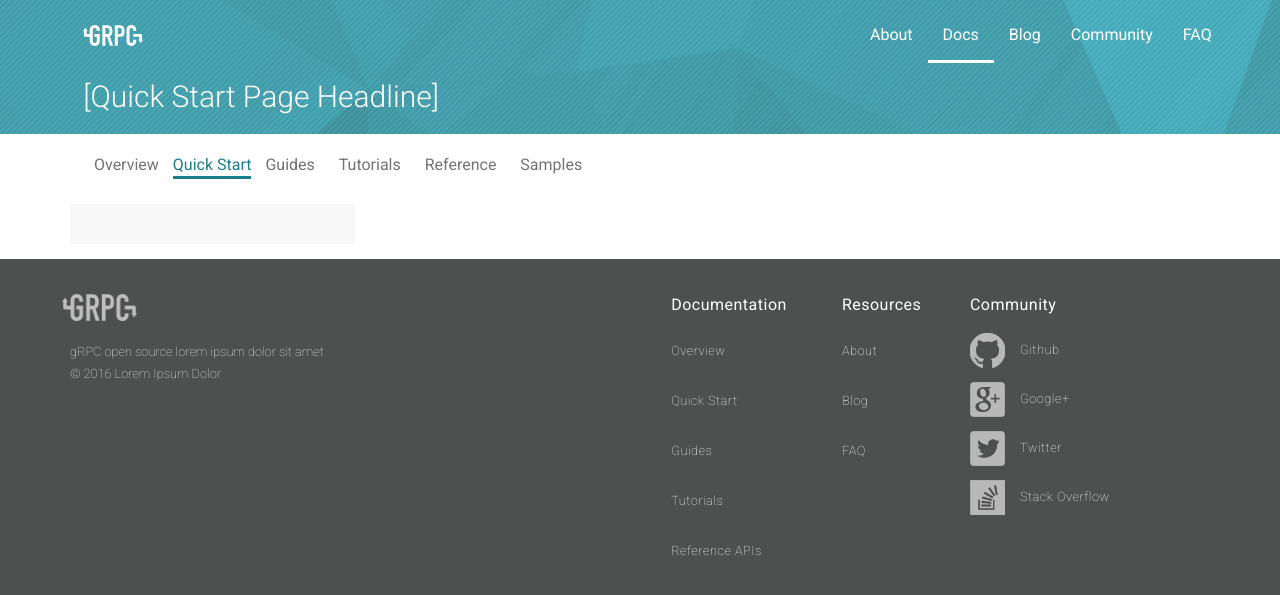
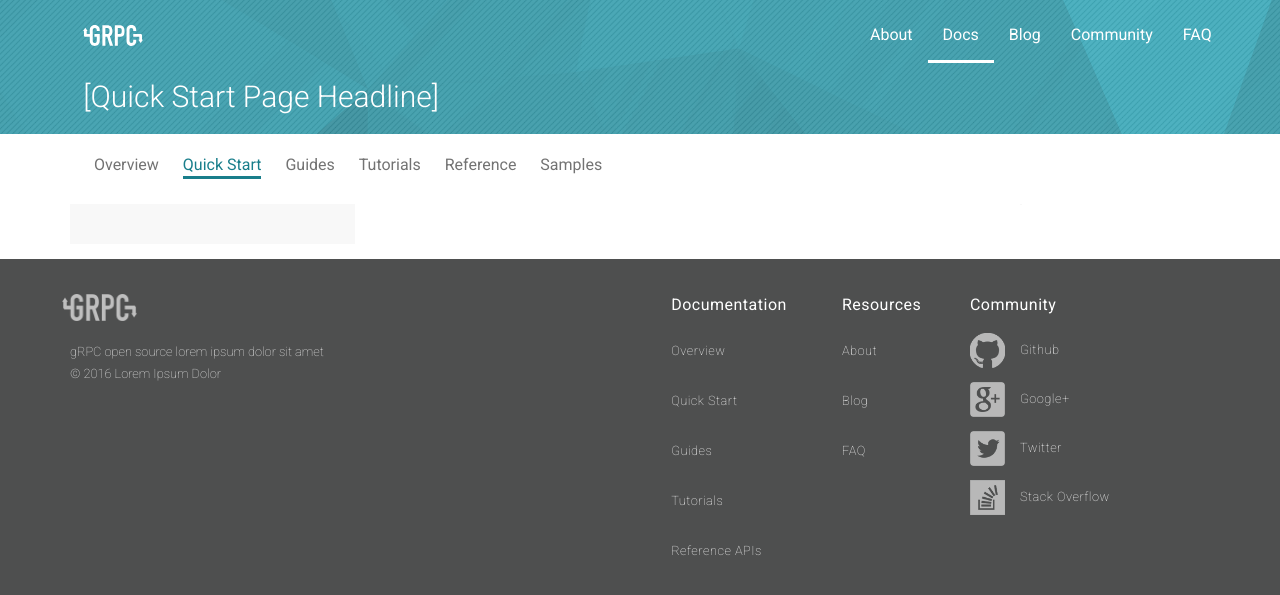
Before and after one commit to grpc/grpc.github.io, a Jekyll site: the page built from docs/quickstart/index.html, in a window 1280 px wide. Shown: the top 595 px of the page. Built offline with Jekyll 4.4.1, drawn with Linux system fonts in a browser that asks for light colours; nearby versions of some CDN libraries.

Commit message:
Adds more refinement to mobile styling

```diff
--- a/_includes/nav.html
+++ b/_includes/nav.html
@@ -15,7 +15,7 @@
 
   <div class="top-nav right">
     {% assign current = page.url | downcase | split: '/' %}
-    <li class="nav-item"><a href="{{ site.baseurl }}/">Home</a> <div id="nav-toggle" class="icon"></div></li>
+    <li class="nav-item"><a href="{{ site.baseurl }}/">Home</a><div id="nav-toggle" class="icon"></div></li>
     <hr>
     <li class="nav-item"><a href="{{ site.baseurl }}/about/" {% if current[1] == 'about' %}class='current'{% endif %}>About</a></li>
     <hr>
--- a/_sass/modules/_doc-nav.scss
+++ b/_sass/modules/_doc-nav.scss
@@ -5,7 +5,7 @@
 		a {
 			font-weight: 300;
 			display: inline-block;
-			border-bottom: 1px solid $gray;
+			border-bottom: 2px solid $gray;
 			@media (min-width: 768px) {
 				display: none;
 			}
@@ -32,9 +32,9 @@
 		display: inline-block;
 	}
 	.tab .current {
-		margin: 0;
+		margin: 0 10px;
 		display: inline-block !important;
-		border-bottom: 1px solid $gray;
+		border-bottom: 2px solid $gray;
 		color: $gray;
 		@media (min-width: 768px) {
 			border-bottom: 3px solid $secondBrandColor;
--- a/_sass/modules/_nav.scss
+++ b/_sass/modules/_nav.scss
@@ -51,11 +51,14 @@
 }
 
 .top-nav {
+    a:hover {
+        color: $white;
+    }
     display: initial;
     @media (min-width: 768px) {
         display: none;
     }
-    transition: all 1s ease-in;
+    transition: all 0.6s ease-in;
     border-width: 5px 0 5px 5px;
     border-style: solid;
     border-image: linear-gradient(to right, $black, rgba(0, 0, 0, 0)) 1 100%;
@@ -83,7 +86,7 @@
         li {
             color: $white;
             font-weight: 300;
-            padding: 8px 20px;
+            padding: 15px 20px 5px;
             font-size: 13px;
             letter-spacing: 1px;
             &::before {
```
